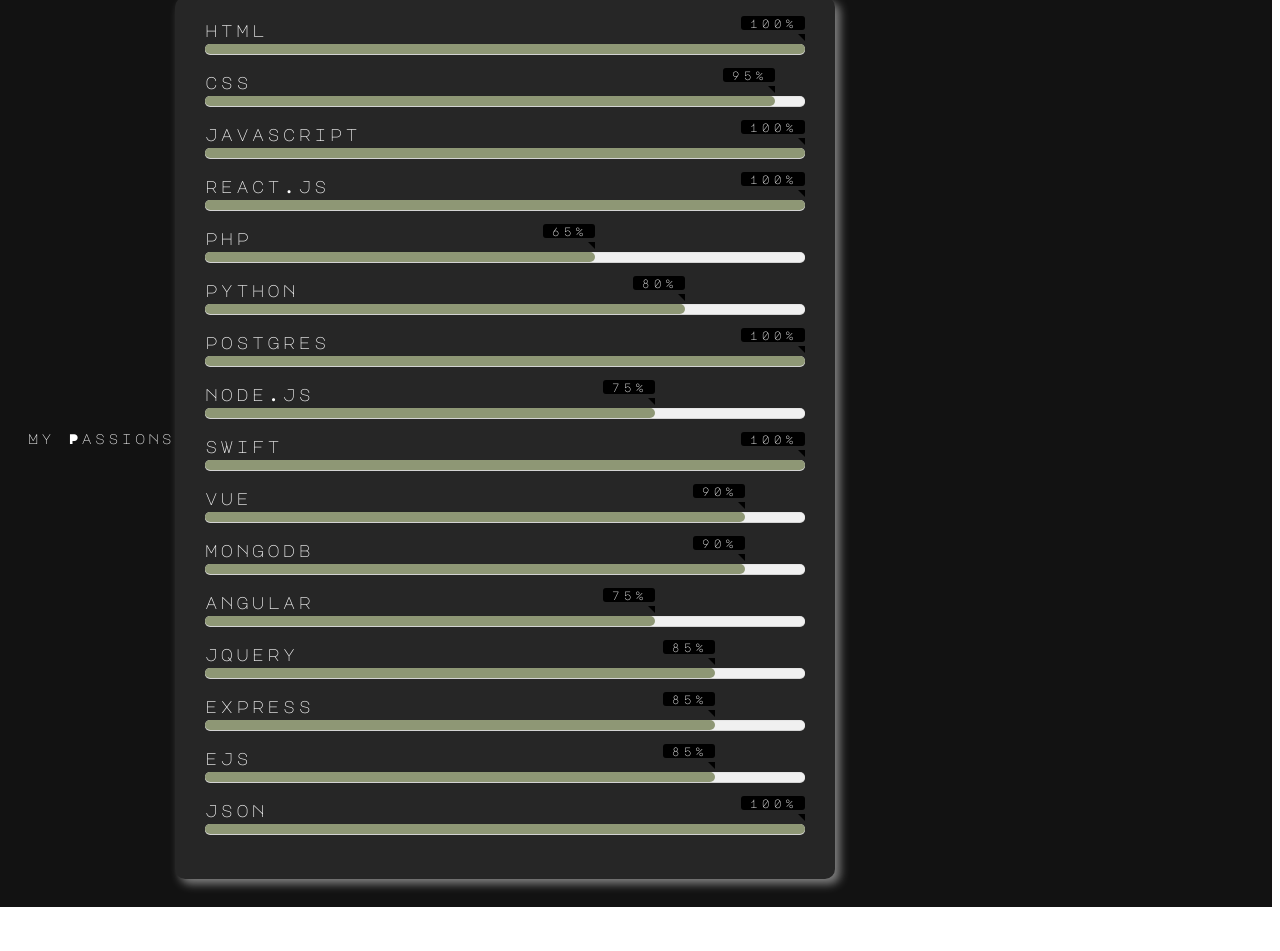
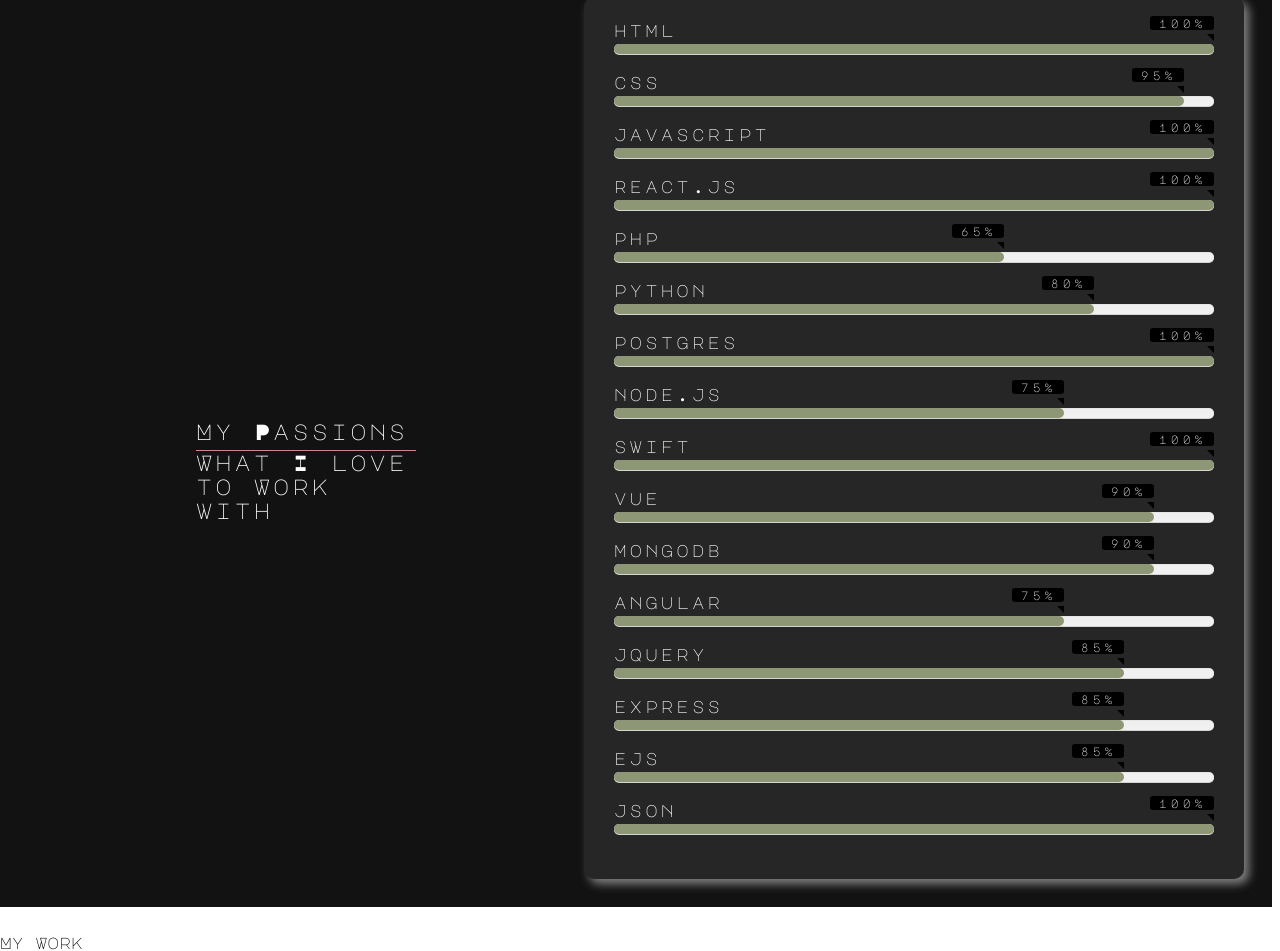
Before and after one commit to rjsiinghhh/portfolio_, a plain HTML site: page index.html in a window 1280 px wide. Shown: the part 1154-2105 px from the top of the page. Before the commit the page ends 2061 px from the top, so only its background shows below. Drawn offline with Linux system fonts and the light colour scheme.

Commit message:
more updates, tomorrow get the project section started

```diff
--- a/index.html
+++ b/index.html
@@ -190,9 +190,17 @@
       </div>
         <div class="progress-line json"><span> </span></div>
     </div>
+</div>
+</section>
+
+<section class="projectSection">
+  <div class="projects">
+    <div class="project-title"> My Work </div>
+  </div>
+</section>
 
 
-  </div>
+
 
 
   </div>
--- a/style.css
+++ b/style.css
@@ -209,6 +209,25 @@
     font-size: 0.875rem;
     letter-spacing: 3px;
     margin-bottom: 2em;
+}
+
+.skills-title {
+    font-size: 2rem;
+    line-height: 1.1;
+    letter-spacing: 3px;
+    margin: 50px auto;
+    font-family: 'Major Mono Display', monospace;
+    font-size: 1.375rem;
+}
+
+.skills-title::after {
+    content: 'What I love to Work with';
+    display: block;
+    height: 1px;
+    width: 10em;
+    background: #ca8a8b;
+    margin: 0.3em 0;
+    text-align: left;
 }
 
 .skills-bar {
```
